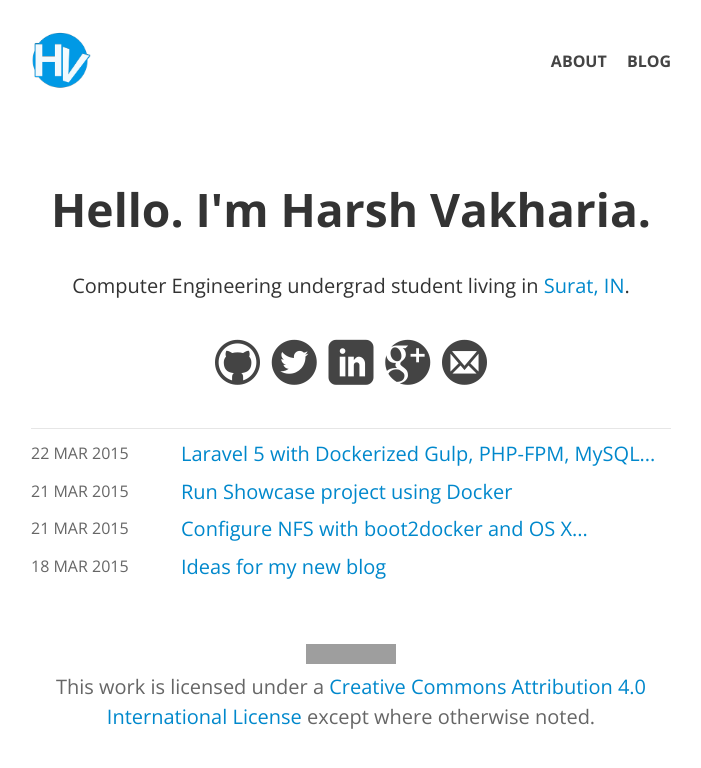
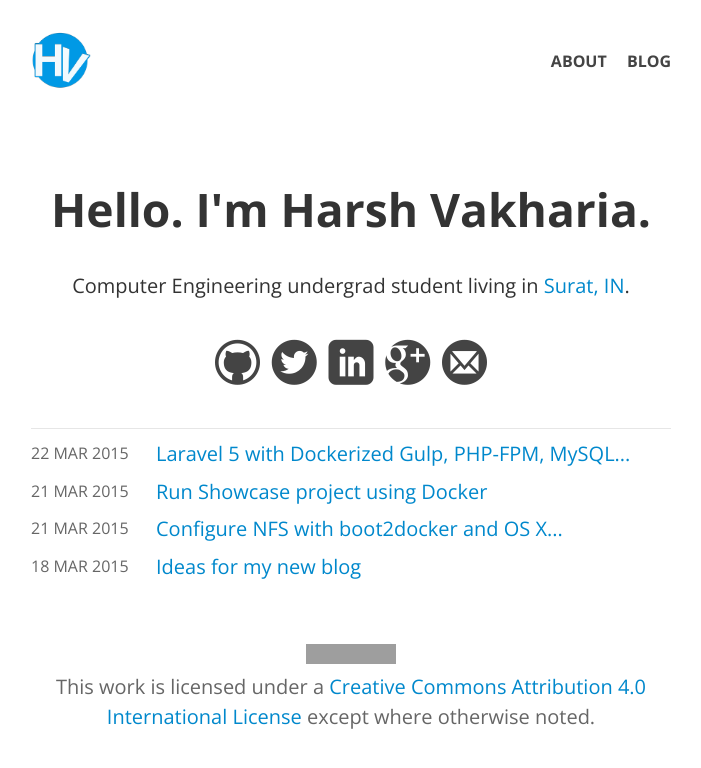
Before and after one commit to hbcbh1999/harshjv.github.io, a Jekyll site: the page built from index.html, in a window 1280 px wide. Shown: the top 768 px of the page, without its empty margins (289-990 px from the left). Built offline with Jekyll 4.4.1, drawn with Linux system fonts in a browser that asks for light colours; Markdown is read by kramdown in place of the engine named in the settings; grey boxes are pictures that could not be loaded.

Commit message:
Fix recent post date width

```diff
--- a/_sass/_post.scss
+++ b/_sass/_post.scss
@@ -55,7 +55,7 @@
         float: left;
         line-height: 1.8;
         vertical-align: middle;
-        width: 150px;
+        width: 125px;
       }
     }
   }
```
